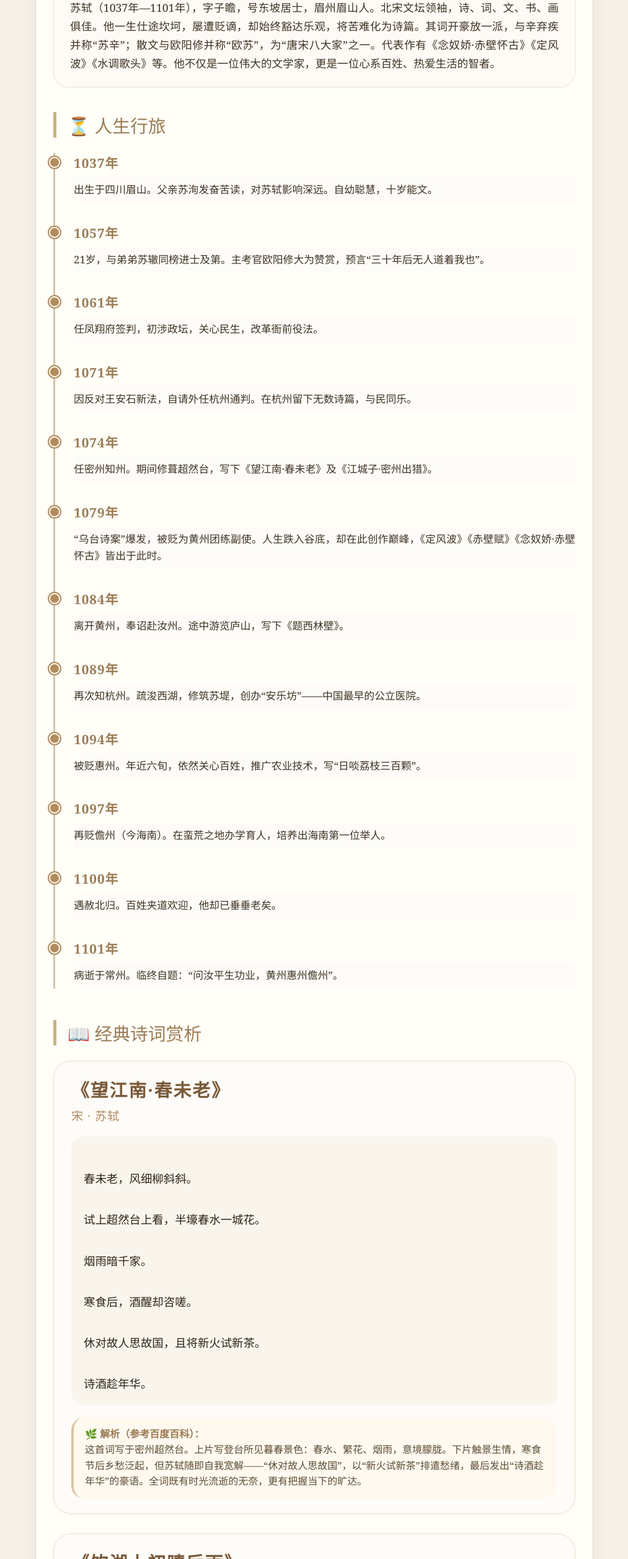
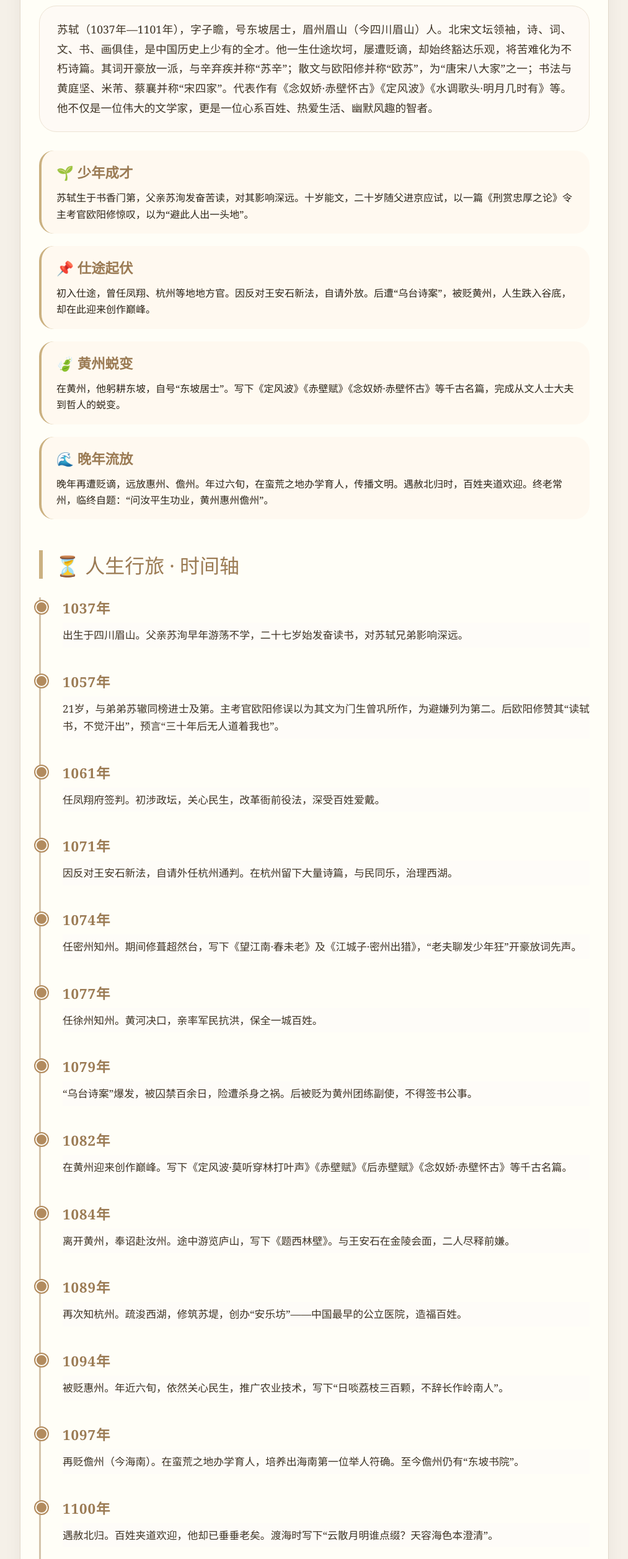
Before and after one commit to hyh421/application, a plain HTML site: page index.html in a window 1280 px wide. Shown: the part 284-2800 px from the top of the page at 62% size, without its empty margins (133-1146 px from the left). Drawn offline with Linux system fonts and the light colour scheme.

Commit message:
Update index.html

```diff
--- a/index.html
+++ b/index.html
@@ -3,7 +3,7 @@
 <head>
     <meta charset="UTF-8">
     <meta name="viewport" content="width=device-width, initial-scale=1.0, user-scalable=yes">
-    <title>苏轼 · 生平与经典诗词</title>
+    <title>苏轼 · 生平与经典诗词全集</title>
     <style>
         * {
             margin: 0;
@@ -17,84 +17,98 @@
             color: #2c2418;
         }
         .container {
-            max-width: 900px;
+            max-width: 950px;
             margin: 0 auto;
             background: #fffef7;
-            border-radius: 28px;
-            box-shadow: 0 8px 24px rgba(0,0,0,0.05);
+            border-radius: 32px;
+            box-shadow: 0 8px 28px rgba(0,0,0,0.05);
             overflow: hidden;
             border: 1px solid #e2d8ca;
         }
         .header {
             background: linear-gradient(135deg, #d9c7a7 0%, #b89a6e 100%);
-            padding: 32px 20px;
+            padding: 36px 20px;
             text-align: center;
             color: white;
         }
         .header h1 {
-            font-size: 2.2rem;
-            letter-spacing: 3px;
-            margin-bottom: 8px;
+            font-size: 2.5rem;
+            letter-spacing: 4px;
+            margin-bottom: 10px;
             font-weight: 400;
         }
         .header p {
-            font-size: 1rem;
+            font-size: 1.1rem;
             opacity: 0.9;
             font-style: italic;
         }
         .content {
-            padding: 32px 28px;
+            padding: 36px 30px;
         }
-        /* 生平简介 */
-        .bio {
-            background: #fefaf5;
-            padding: 22px 26px;
-            border-radius: 24px;
-            margin-bottom: 40px;
-            border: 1px solid #ede3d4;
-            box-shadow: 0 2px 6px rgba(0,0,0,0.02);
+        /* 生平简介大板块 */
+        .bio-section {
+            margin-bottom: 50px;
         }
-        .bio h2 {
-            font-size: 1.8rem;
+        .bio-section h2 {
+            font-size: 2rem;
             font-weight: 400;
             color: #9b7b54;
-            border-left: 5px solid #cbb181;
-            padding-left: 18px;
-            margin-bottom: 18px;
+            border-left: 6px solid #cbb181;
+            padding-left: 20px;
+            margin-bottom: 25px;
         }
-        .bio p {
+        .bio-text {
             font-size: 1.1rem;
-            line-height: 1.7;
+            line-height: 1.8;
             text-align: justify;
             color: #3e3324;
+            background: #fefaf5;
+            padding: 22px 28px;
+            border-radius: 28px;
+            border: 1px solid #ede3d4;
+            margin-bottom: 30px;
         }
-        /* 时间轴标题 */
+        .bio-stage {
+            background: #fff9f0;
+            padding: 18px 24px;
+            border-radius: 24px;
+            margin-top: 20px;
+            border-left: 4px solid #cbb181;
+        }
+        .bio-stage h3 {
+            font-size: 1.4rem;
+            color: #9b7b54;
+            margin-bottom: 12px;
+        }
+        .bio-stage p {
+            font-size: 1rem;
+            line-height: 1.65;
+        }
+        /* 时间轴 */
         .timeline-title {
-            font-size: 1.8rem;
+            font-size: 2rem;
             font-weight: 400;
             color: #9b7b54;
-            border-left: 5px solid #cbb181;
-            padding-left: 18px;
-            margin: 40px 0 25px 0;
+            border-left: 6px solid #cbb181;
+            padding-left: 20px;
+            margin: 50px 0 30px 0;
         }
-        /* 时间轴 */
         .timeline {
             position: relative;
-            padding-left: 30px;
+            padding-left: 35px;
             border-left: 3px solid #d4c3aa;
-            margin-bottom: 50px;
         }
         .event {
-            margin-bottom: 32px;
+            margin-bottom: 38px;
             position: relative;
         }
         .event::before {
             content: "";
             position: absolute;
-            left: -40px;
+            left: -44px;
             top: 6px;
-            width: 14px;
-            height: 14px;
+            width: 16px;
+            height: 16px;
             background: #b28b5e;
             border-radius: 50%;
             border: 2px solid #fffef7;
@@ -102,106 +116,104 @@
         }
         .year {
             font-weight: bold;
-            font-size: 1.3rem;
+            font-size: 1.4rem;
             color: #9b7b54;
             margin-bottom: 8px;
             letter-spacing: 1px;
         }
         .desc {
             font-size: 1.05rem;
-            line-height: 1.6;
+            line-height: 1.65;
             color: #3e3324;
             text-align: justify;
             background: #fefcf8;
-            padding: 8px 0;
+            padding: 6px 0;
         }
-        /* 诗词赏析板块标题 */
+        /* 诗词赏析板块 */
         .poetry-title {
-            font-size: 1.8rem;
+            font-size: 2rem;
             font-weight: 400;
             color: #9b7b54;
-            border-left: 5px solid #cbb181;
-            padding-left: 18px;
-            margin: 40px 0 25px 0;
+            border-left: 6px solid #cbb181;
+            padding-left: 20px;
+            margin: 50px 0 30px 0;
         }
-        /* 诗词卡片 */
         .poem-card {
             background: #fefcf8;
             border: 1px solid #e8dfd1;
-            border-radius: 28px;
-            padding: 24px 28px;
-            margin-bottom: 32px;
-            transition: all 0.2s;
-            box-shadow: 0 2px 8px rgba(0,0,0,0.03);
+            border-radius: 32px;
+            padding: 28px 32px;
+            margin-bottom: 40px;
+            box-shadow: 0 4px 12px rgba(0,0,0,0.03);
         }
         .poem-name {
-            font-size: 1.8rem;
+            font-size: 2rem;
             font-weight: 600;
             color: #7a5a3a;
-            margin-bottom: 8px;
+            margin-bottom: 10px;
             letter-spacing: 2px;
         }
         .poem-author {
             font-size: 1.2rem;
             color: #b28b5e;
-            margin-bottom: 20px;
+            margin-bottom: 24px;
             letter-spacing: 1px;
         }
         .poem-text {
-            font-size: 1.15rem;
-            line-height: 1.8;
+            font-size: 1.2rem;
+            line-height: 1.9;
             color: #2c2418;
             white-space: pre-line;
-            margin-bottom: 20px;
+            margin-bottom: 24px;
             font-family: inherit;
             background: #f9f5ed;
-            padding: 18px 20px;
-            border-radius: 20px;
+            padding: 20px 24px;
+            border-radius: 24px;
         }
         .poem-note {
-            font-size: 1rem;
-            line-height: 1.6;
+            font-size: 1.05rem;
+            line-height: 1.7;
             color: #5c4b32;
             background: #fff9f0;
-            padding: 14px 18px;
-            border-radius: 20px;
-            border-left: 4px solid #d9c7a7;
+            padding: 18px 22px;
+            border-radius: 24px;
+            border-left: 5px solid #d9c7a7;
         }
         .poem-note strong {
             color: #9b7b54;
+            font-size: 1.05rem;
         }
         .footer {
             text-align: center;
-            padding: 24px;
-            font-size: 0.85rem;
+            padding: 28px;
+            font-size: 0.9rem;
             color: #9b8a72;
             border-top: 1px solid #ede3d4;
             background: #fefcf8;
         }
-        @media (max-width: 600px) {
+        @media (max-width: 650px) {
             .content {
-                padding: 20px 16px;
+                padding: 24px 18px;
             }
             .header h1 {
                 font-size: 1.8rem;
             }
-            .bio p {
+            .bio-text {
                 font-size: 1rem;
+                padding: 18px;
             }
             .desc {
                 font-size: 0.95rem;
             }
             .poem-name {
-                font-size: 1.5rem;
-            }
-            .poem-author {
-                font-size: 1rem;
+                font-size: 1.6rem;
             }
             .poem-text {
                 font-size: 1rem;
+                padding: 16px;
             }
             .poem-note {
-                font-size: 0.9rem;
+                font-size: 0.95rem;
             }
         }
     </style>
@@ -213,69 +225,53 @@
         <p>一蓑烟雨任平生 | 诗酒趁年华</p>
     </div>
     <div class="content">
-        <!-- 第一部分：生平简介 -->
-        <div class="bio">
+        <!-- ========= 生平简介（详细分阶段） ========= -->
+        <div class="bio-section">
             <h2>📜 千古东坡</h2>
-            <p>苏轼（1037年—1101年），字子瞻，号东坡居士，眉州眉山人。北宋文坛领袖，诗、词、文、书、画俱佳。他一生仕途坎坷，屡遭贬谪，却始终豁达乐观，将苦难化为诗篇。其词开豪放一派，与辛弃疾并称“苏辛”；散文与欧阳修并称“欧苏”，为“唐宋八大家”之一。代表作有《念奴娇·赤壁怀古》《定风波》《水调歌头》等。他不仅是一位伟大的文学家，更是一位心系百姓、热爱生活的智者。</p>
-        </div>
-
-        <!-- 第二部分：时间轴（详细生平介绍） -->
-        <div class="timeline-title">⏳ 人生行旅</div>
-        <div class="timeline">
-            <div class="event">
-                <div class="year">1037年</div>
-                <div class="desc">出生于四川眉山。父亲苏洵发奋苦读，对苏轼影响深远。自幼聪慧，十岁能文。</div>
+            <div class="bio-text">
+                苏轼（1037年—1101年），字子瞻，号东坡居士，眉州眉山（今四川眉山）人。北宋文坛领袖，诗、词、文、书、画俱佳，是中国历史上少有的全才。他一生仕途坎坷，屡遭贬谪，却始终豁达乐观，将苦难化为不朽诗篇。其词开豪放一派，与辛弃疾并称“苏辛”；散文与欧阳修并称“欧苏”，为“唐宋八大家”之一；书法与黄庭坚、米芾、蔡襄并称“宋四家”。代表作有《念奴娇·赤壁怀古》《定风波》《水调歌头·明月几时有》等。他不仅是一位伟大的文学家，更是一位心系百姓、热爱生活、幽默风趣的智者。
             </div>
-            <div class="event">
-                <div class="year">1057年</div>
-                <div class="desc">21岁，与弟弟苏辙同榜进士及第。主考官欧阳修大为赞赏，预言“三十年后无人道着我也”。</div>
+            <div class="bio-stage">
+                <h3>🌱 少年成才</h3>
+                <p>苏轼生于书香门第，父亲苏洵发奋苦读，对其影响深远。十岁能文，二十岁随父进京应试，以一篇《刑赏忠厚之论》令主考官欧阳修惊叹，以为“避此人出一头地”。</p>
             </div>
-            <div class="event">
-                <div class="year">1061年</div>
-                <div class="desc">任凤翔府签判，初涉政坛，关心民生，改革衙前役法。</div>
+            <div class="bio-stage">
+                <h3>📌 仕途起伏</h3>
+                <p>初入仕途，曾任凤翔、杭州等地地方官。因反对王安石新法，自请外放。后遭“乌台诗案”，被贬黄州，人生跌入谷底，却在此迎来创作巅峰。</p>
             </div>
-            <div class="event">
-                <div class="year">1071年</div>
-                <div class="desc">因反对王安石新法，自请外任杭州通判。在杭州留下无数诗篇，与民同乐。</div>
+            <div class="bio-stage">
+                <h3>🍃 黄州蜕变</h3>
+                <p>在黄州，他躬耕东坡，自号“东坡居士”。写下《定风波》《赤壁赋》《念奴娇·赤壁怀古》等千古名篇，完成从文人士大夫到哲人的蜕变。</p>
             </div>
-            <div class="event">
-                <div class="year">1074年</div>
-                <div class="desc">任密州知州。期间修葺超然台，写下《望江南·春未老》及《江城子·密州出猎》。</div>
-            </div>
-            <div class="event">
-                <div class="year">1079年</div>
-                <div class="desc">“乌台诗案”爆发，被贬为黄州团练副使。人生跌入谷底，却在此创作巅峰，《定风波》《赤壁赋》《念奴娇·赤壁怀古》皆出于此时。</div>
-            </div>
-            <div class="event">
-                <div class="year">1084年</div>
-                <div class="desc">离开黄州，奉诏赴汝州。途中游览庐山，写下《题西林壁》。</div>
-            </div>
-            <div class="event">
-                <div class="year">1089年</div>
-                <div class="desc">再次知杭州。疏浚西湖，修筑苏堤，创办“安乐坊”——中国最早的公立医院。</div>
-            </div>
-            <div class="event">
-                <div class="year">1094年</div>
-                <div class="desc">被贬惠州。年近六旬，依然关心百姓，推广农业技术，写“日啖荔枝三百颗”。</div>
-            </div>
-            <div class="event">
-                <div class="year">1097年</div>
-                <div class="desc">再贬儋州（今海南）。在蛮荒之地办学育人，培养出海南第一位举人。</div>
-            </div>
-            <div class="event">
-                <div class="year">1100年</div>
-                <div class="desc">遇赦北归。百姓夹道欢迎，他却已垂垂老矣。</div>
-            </div>
-            <div class="event">
-                <div class="year">1101年</div>
-                <div class="desc">病逝于常州。临终自题：“问汝平生功业，黄州惠州儋州”。</div>
+            <div class="bio-stage">
+                <h3>🌊 晚年流放</h3>
+                <p>晚年再遭贬谪，远放惠州、儋州。年过六旬，在蛮荒之地办学育人，传播文明。遇赦北归时，百姓夹道欢迎。终老常州，临终自题：“问汝平生功业，黄州惠州儋州”。</p>
             </div>
         </div>
 
-        <!-- 第三部分：经典诗词赏析（每个诗词一个框，解析参考百度百科，字体加大） -->
+        <!-- ========= 时间轴（详细生平） ========= -->
+        <div class="timeline-title">⏳ 人生行旅 · 时间轴</div>
+        <div class="timeline">
+            <div class="event"><div class="year">1037年</div><div class="desc">出生于四川眉山。父亲苏洵早年游荡不学，二十七岁始发奋读书，对苏轼兄弟影响深远。</div></div>
+            <div class="event"><div class="year">1057年</div><div class="desc">21岁，与弟弟苏辙同榜进士及第。主考官欧阳修误以为其文为门生曾巩所作，为避嫌列为第二。后欧阳修赞其“读轼书，不觉汗出”，预言“三十年后无人道着我也”。</div></div>
+            <div class="event"><div class="year">1061年</div><div class="desc">任凤翔府签判。初涉政坛，关心民生，改革衙前役法，深受百姓爱戴。</div></div>
+            <div class="event"><div class="year">1071年</div><div class="desc">因反对王安石新法，自请外任杭州通判。在杭州留下大量诗篇，与民同乐，治理西湖。</div></div>
+            <div class="event"><div class="year">1074年</div><div class="desc">任密州知州。期间修葺超然台，写下《望江南·春未老》及《江城子·密州出猎》，“老夫聊发少年狂”开豪放词先声。</div></div>
+            <div class="event"><div class="year">1077年</div><div class="desc">任徐州知州。黄河决口，亲率军民抗洪，保全一城百姓。</div></div>
+            <div class="event"><div class="year">1079年</div><div class="desc">“乌台诗案”爆发，被囚禁百余日，险遭杀身之祸。后被贬为黄州团练副使，不得签书公事。</div></div>
+            <div class="event"><div class="year">1082年</div><div class="desc">在黄州迎来创作巅峰。写下《定风波·莫听穿林打叶声》《赤壁赋》《后赤壁赋》《念奴娇·赤壁怀古》等千古名篇。</div></div>
+            <div class="event"><div class="year">1084年</div><div class="desc">离开黄州，奉诏赴汝州。途中游览庐山，写下《题西林壁》。与王安石在金陵会面，二人尽释前嫌。</div></div>
+            <div class="event"><div class="year">1089年</div><div class="desc">再次知杭州。疏浚西湖，修筑苏堤，创办“安乐坊”——中国最早的公立医院，造福百姓。</div></div>
+            <div class="event"><div class="year">1094年</div><div class="desc">被贬惠州。年近六旬，依然关心民生，推广农业技术，写下“日啖荔枝三百颗，不辞长作岭南人”。</div></div>
+            <div class="event"><div class="year">1097年</div><div class="desc">再贬儋州（今海南）。在蛮荒之地办学育人，培养出海南第一位举人符确。至今儋州仍有“东坡书院”。</div></div>
+            <div class="event"><div class="year">1100年</div><div class="desc">遇赦北归。百姓夹道欢迎，他却已垂垂老矣。渡海时写下“云散月明谁点缀？天容海色本澄清”。</div></div>
+            <div class="event"><div class="year">1101年</div><div class="desc">病逝于常州。临终自题：“问汝平生功业，黄州惠州儋州”。享年六十五岁。</div></div>
+        </div>
+
+        <!-- ========= 经典诗词赏析（8首，含《望江南》） ========= -->
         <div class="poetry-title">📖 经典诗词赏析</div>
 
-        <!-- 诗词1：望江南·春未老 -->
+        <!-- 1. 望江南·春未老 -->
         <div class="poem-card">
             <div class="poem-name">《望江南·春未老》</div>
             <div class="poem-author">宋 · 苏轼</div>
@@ -293,7 +289,63 @@
             </div>
         </div>
 
-        <!-- 诗词2：饮湖上初晴后雨 -->
+        <!-- 2. 定风波·莫听穿林打叶声 -->
+        <div class="poem-card">
+            <div class="poem-name">《定风波·莫听穿林打叶声》</div>
+            <div class="poem-author">宋 · 苏轼</div>
+            <div class="poem-text">
+                莫听穿林打叶声，何妨吟啸且徐行。<br>
+                竹杖芒鞋轻胜马，谁怕？一蓑烟雨任平生。<br>
+                料峭春风吹酒醒，微冷，山头斜照却相迎。<br>
+                回首向来萧瑟处，归去，也无风雨也无晴。
+            </div>
+            <div class="poem-note">
+                <strong>🌿 解析（参考百度百科）：</strong><br>
+                此词作于黄州贬所。途中遇雨，同行皆狼狈，唯苏轼泰然处之。词中以“莫听穿林打叶声”开篇，展现不为外物所扰的定力。“一蓑烟雨任平生”道出面对人生风雨的从容。“也无风雨也无晴”更是哲理升华：人生顺逆皆过客，心中平静即晴天。全词即景抒情，将自然风雨与人生际遇融为一体，是苏轼旷达人格的写照。
+            </div>
+        </div>
+
+        <!-- 3. 水调歌头·明月几时有 -->
+        <div class="poem-card">
+            <div class="poem-name">《水调歌头·明月几时有》</div>
+            <div class="poem-author">宋 · 苏轼</div>
+            <div class="poem-text">
+                明月几时有？把酒问青天。<br>
+                不知天上宫阙，今夕是何年。<br>
+                我欲乘风归去，又恐琼楼玉宇，高处不胜寒。<br>
+                起舞弄清影，何似在人间。<br>
+                转朱阁，低绮户，照无眠。<br>
+                不应有恨，何事长向别时圆？<br>
+                人有悲欢离合，月有阴晴圆缺，此事古难全。<br>
+                但愿人长久，千里共婵娟。
+            </div>
+            <div class="poem-note">
+                <strong>🌿 解析（参考百度百科）：</strong><br>
+                丙辰中秋，苏轼欢饮达旦，兼怀子由（弟弟苏辙）。此词上片问天，下片问月，最后以“人有悲欢离合，月有阴晴圆缺”自解，发出“但愿人长久，千里共婵娟”的美好祝愿。全词意境豪放阔大，情感深沉豁达，被誉为“中秋词之千古绝唱”。
+            </div>
+        </div>
+
+        <!-- 4. 念奴娇·赤壁怀古 -->
+        <div class="poem-card">
+            <div class="poem-name">《念奴娇·赤壁怀古》</div>
+            <div class="poem-author">宋 · 苏轼</div>
+            <div class="poem-text">
+                大江东去，浪淘尽，千古风流人物。<br>
+                故垒西边，人道是，三国周郎赤壁。<br>
+                乱石穿空，惊涛拍岸，卷起千堆雪。<br>
+                江山如画，一时多少豪杰。<br>
+                遥想公瑾当年，小乔初嫁了，雄姿英发。<br>
+                羽扇纶巾，谈笑间，樯橹灰飞烟灭。<br>
+                故国神游，多情应笑我，早生华发。<br>
+                人生如梦，一尊还酹江月。
+            </div>
+            <div class="poem-note">
+                <strong>🌿 解析（参考百度百科）：</strong><br>
+                此词是苏轼豪放词的代表作。上片以“大江东去”起兴，描绘赤壁壮丽景色，引出千古英雄。下片聚焦周瑜，写其青年得志、功成名就，反衬自己老大无成。结尾“人生如梦”并非消极，而是看透世事后的旷达。全词气势磅礴，格调雄浑，被誉为“千古绝唱”。
+            </div>
+        </div>
+
+        <!-- 5. 饮湖上初晴后雨 -->
         <div class="poem-card">
             <div class="poem-name">《饮湖上初晴后雨》</div>
             <div class="poem-author">宋 · 苏轼</div>
@@ -307,7 +359,7 @@
             </div>
         </div>
 
-        <!-- 诗词3：题西林壁 -->
+        <!-- 6. 题西林壁 -->
         <div class="poem-card">
             <div class="poem-name">《题西林壁》</div>
             <div class="poem-author">宋 · 苏轼</div>
@@ -321,7 +373,7 @@
             </div>
         </div>
 
-        <!-- 诗词4：惠崇春江晚景 -->
+        <!-- 7. 惠崇春江晚景 -->
         <div class="poem-card">
             <div class="poem-name">《惠崇春江晚景》</div>
             <div class="poem-author">宋 · 苏轼</div>
@@ -335,21 +387,23 @@
             </div>
         </div>
 
-        <!-- 诗词5：六月二十日夜渡海 -->
+        <!-- 8. 六月二十日夜渡海 -->
         <div class="poem-card">
             <div class="poem-name">《六月二十日夜渡海》</div>
             <div class="poem-author">宋 · 苏轼</div>
             <div class="poem-text">
                 参横斗转欲三更，苦雨终风也解晴。<br>
-                云散月明谁点缀？天容海色本澄清。
+                云散月明谁点缀？天容海色本澄清。<br>
+                空余鲁叟乘桴意，粗识轩辕奏乐声。<br>
+                九死南荒吾不恨，兹游奇绝冠平生。
             </div>
             <div class="poem-note">
                 <strong>🌿 解析（参考百度百科）：</strong><br>
-                元符三年（1100年），苏轼遇赦从海南岛渡海北归。此诗写于归途。前两句写深夜渡海，风雨终于停止，天空放晴。后两句以“云散月明”比喻政治污点被洗清，“天容海色本澄清”象征自己品格本自清白。全诗境界开阔，情感昂扬，是苏轼晚年乐观精神的写照。
+                元符三年（1100年），苏轼遇赦从海南岛渡海北归。此诗写于归途。前两句写深夜渡海，风雨终于停止，天空放晴。三、四句以“云散月明”比喻政治污点被洗清，“天容海色本澄清”象征自己品格本自清白。末联“九死南荒吾不恨，兹游奇绝冠平生”更是将苦难视为奇绝经历，体现了苏轼晚年超然物外的境界。
             </div>
         </div>
 
-        <div style="margin-top: 40px; text-align: center; font-size: 1rem; color: #9b7b54; padding: 20px 0 10px;">
+        <div style="margin-top: 50px; text-align: center; font-size: 1.1rem; color: #9b7b54; padding: 20px 0;">
             🌟 微课《定风波》拓展阅读 · 像苏轼一样，从容面对人生风雨
         </div>
     </div>
```
